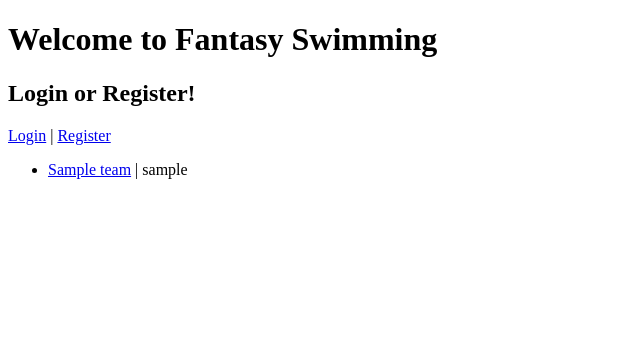
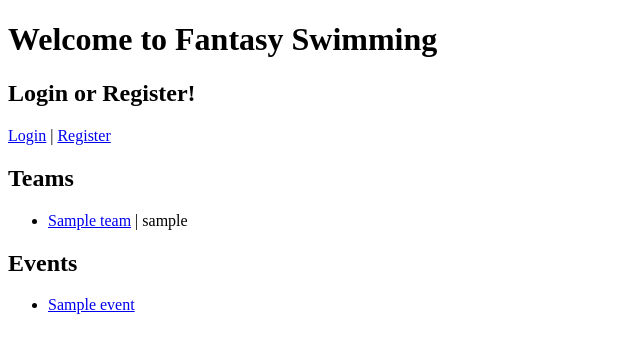
Before and after one commit to gtspence/fantasyswim, a Django app: page /rio/ in a window 1280 px wide. Shown: the top 353 px of the page, without its empty margins (0-640 px from the left). Run offline with Django 3.2, Linux system fonts and the light colour scheme; tables that the repository leaves empty hold one stand-in row (values such as "Sample post").

Commit message:
Add events pages

```diff
--- a/rio/models.py
+++ b/rio/models.py
@@ -1,17 +1,23 @@
 from django.db import models
 from django.contrib.auth.models import User
+from django.core.urlresolvers import reverse
 
 class Team(models.Model):
-    user = models.ForeignKey(User)
-    name = models.CharField("Team Name", max_length=200)
-    def __str__(self):
+	user = models.ForeignKey(User)
+	name = models.CharField("Team Name", max_length=200)
+	def __str__(self):
 		return self.name
+	def get_absolute_url(self):
+		return reverse('team', args=(self.id,))
+
 
 class Event(models.Model):
 	name = models.CharField(max_length=50)
 	date = models.DateField("Date of Final", null=True, blank=True)
 	def __str__(self):
 		return self.name
+	def get_absolute_url(self):
+		return reverse('event', args=(self.id,))
 
 class Swimmer(models.Model):
 	name = models.CharField(max_length=200)
--- a/rio/templates/rio/index.html
+++ b/rio/templates/rio/index.html
@@ -15,14 +15,26 @@
 	        <a href="{% url 'register' %}">Register</a>
 		{% endif %}
 
+<h2>Teams</h2>
+
 {% if team_list %}
 	<ul>
 	{% for team in team_list %}
-		<li><a href="{% url 'team' team.id %}">{{ team.name }}</a> | {{ team.user }}</li>
+		<li><a href="{{ team.get_absolute_url }}">{{ team.name }}</a> | {{ team.user }}</li>
 	{% endfor %}
 	</ul>
 {% else %}
 	<p>No teams yet!</p>
 {% endif %}
 
+<h2>Events</h2>
+
+<ul>
+{% for event in event_list %}
+	<li><a href="{{ event.get_absolute_url }}">{{ event.name }}</a></li>
+{% endfor %}
+</ul>
+
+
+
 {% endblock %}
--- a/rio/urls.py
+++ b/rio/urls.py
@@ -6,6 +6,7 @@ from . import views
 urlpatterns = [
     url(r'^$', views.IndexView.as_view(), name='index'),
     url(r'^team(?P<pk>[0-9]+)/$', views.TeamView.as_view(), name='team'),
+    url(r'^event(?P<pk>[0-9]+)/$', views.EventView.as_view(), name='event'),
     url(r'^register/$', views.register, name='register'),
     url(r'^login/$', auth_views.login, {'extra_context': {'title': 'Login'}}, name='login'),
     url('^', include('django.contrib.auth.urls')),
--- a/rio/views.py
+++ b/rio/views.py
@@ -17,11 +17,22 @@ class IndexView(generic.ListView):
 		"""Return all the teams."""
 		return Team.objects.all() #switch to order_by('score')
 
+	def get_context_data(self, *args, **kwargs):
+		context = super(IndexView, self).get_context_data(*args, **kwargs)
+		context['event_list'] = Event.objects.all()
+		return context
+
 
 @method_decorator(login_required, name='dispatch')
 class TeamView(generic.DetailView):
-    model = Team
-    template_name = 'rio/team.html'
+	model = Team
+	template_name = 'rio/team.html'
+
+
+@method_decorator(login_required, name='dispatch')
+class EventView(generic.DetailView):
+	model = Event
+	template_name = 'rio/event.html'
 
 
 def register(request):
@@ -71,7 +82,7 @@ def team_edit(request, id=None):
 					choice.team = team
 					choice.event = choice_form.event
 					choice.save()
-			return HttpResponseRedirect(reverse('team', args=(team.id,)))
+			return HttpResponseRedirect(team.get_absolute_url())
 
 	return render(request, 'rio/team_edit.html',
 					{'edit_form': edit_form,
```
Also changed, not shown: rio/templates/rio/event.html (added, +16 -0 lines).
